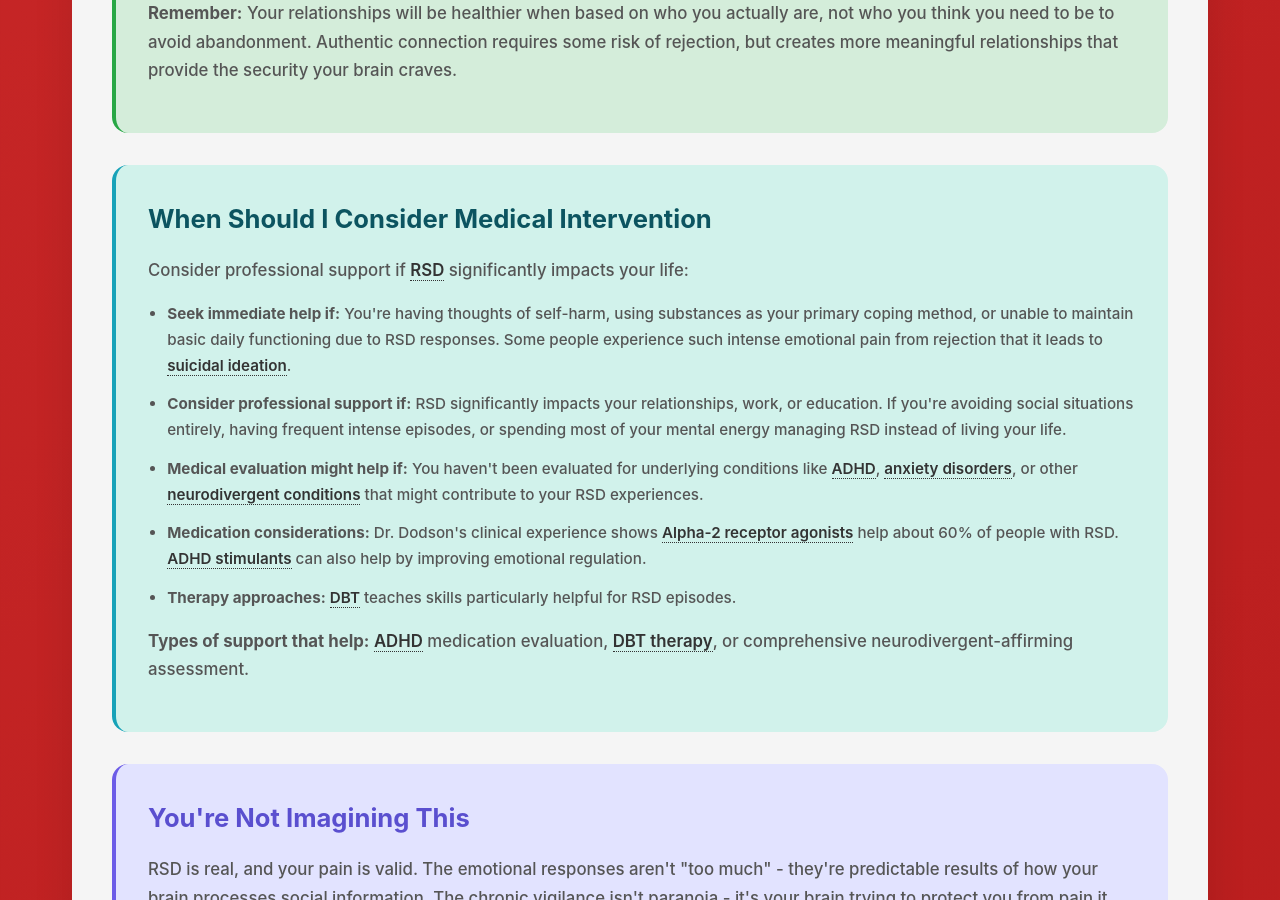
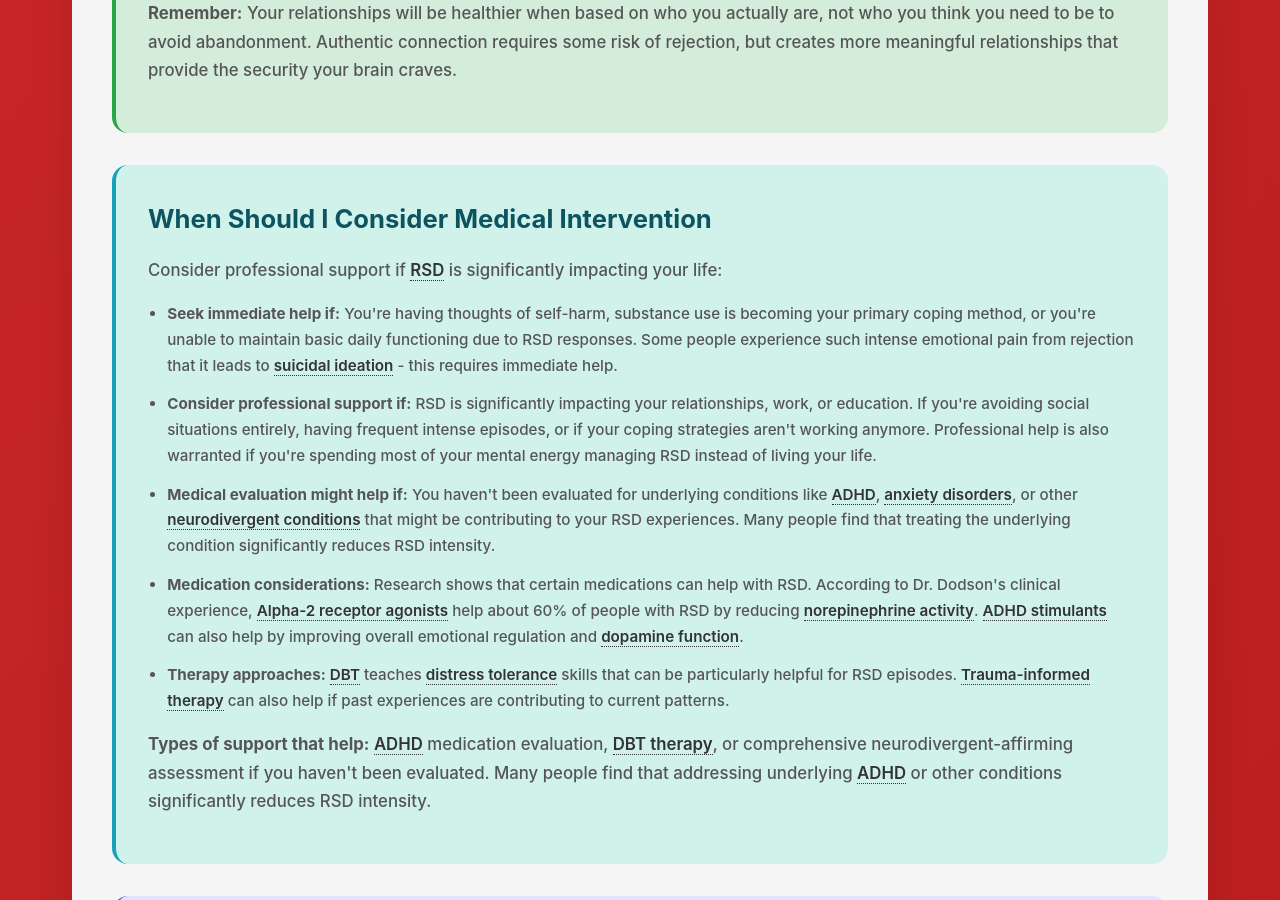
Before and after one commit to neurodivergent-survival-guide/neurodivergent-survival-guide, a Jekyll site: the page built from struggles/rejection-sensitive-dysphoria.html, in a window 1280 px wide and 900 px high, scrolled down 3697 px. Built offline with Jekyll 4.4.1, drawn with Linux system fonts in a browser that asks for light colours.

Commit message:
Update rejection-sensitive-dysphoria.html

```diff
--- a/struggles/rejection-sensitive-dysphoria.html
+++ b/struggles/rejection-sensitive-dysphoria.html
@@ -103,22 +103,22 @@ search_terms: ["so sensitive", "always sorry", "overthinking", "rejection hurts"
 
     <div class="medical-section">
         <h2 id="medical-intervention">When Should I Consider Medical Intervention</h2>
-        <p>Consider professional support if <a class="jargon">RSD<span class="tooltip">Rejection Sensitive Dysphoria - extreme emotional sensitivity to rejection or criticism</span></a> significantly impacts your life:</p>
+        <p>Consider professional support if <a class="jargon">RSD<span class="tooltip">Rejection Sensitive Dysphoria - extreme emotional sensitivity to rejection or criticism</span></a> is significantly impacting your life:</p>
 
         <ul>
-            <li><strong>Seek immediate help if:</strong> You're having thoughts of self-harm, using substances as your primary coping method, or unable to maintain basic daily functioning due to RSD responses. Some people experience such intense emotional pain from rejection that it leads to <a class="jargon">suicidal ideation<span class="tooltip">Thoughts about ending your life, which require immediate professional intervention</span></a>.</li>
+            <li><strong>Seek immediate help if:</strong> You're having thoughts of self-harm, substance use is becoming your primary coping method, or you're unable to maintain basic daily functioning due to RSD responses. Some people experience such intense emotional pain from rejection that it leads to <a class="jargon">suicidal ideation<span class="tooltip">Thoughts about ending your life, which require immediate professional intervention</span></a> - this requires immediate help.</li>
 
-            <li><strong>Consider professional support if:</strong> RSD significantly impacts your relationships, work, or education. If you're avoiding social situations entirely, having frequent intense episodes, or spending most of your mental energy managing RSD instead of living your life.</li>
+            <li><strong>Consider professional support if:</strong> RSD is significantly impacting your relationships, work, or education. If you're avoiding social situations entirely, having frequent intense episodes, or if your coping strategies aren't working anymore. Professional help is also warranted if you're spending most of your mental energy managing RSD instead of living your life.</li>
 
-            <li><strong>Medical evaluation might help if:</strong> You haven't been evaluated for underlying conditions like <a class="jargon">ADHD<span class="tooltip">Attention Deficit Hyperactivity Disorder - often includes emotional dysregulation as a core feature</span></a>, <a class="jargon">anxiety disorders<span class="tooltip">Mental health conditions involving excessive worry, fear, or avoidance</span></a>, or other <a class="jargon">neurodivergent conditions<span class="tooltip">Brain differences like autism, ADHD, or other neurological variations</span></a> that might contribute to your RSD experiences.</li>
+            <li><strong>Medical evaluation might help if:</strong> You haven't been evaluated for underlying conditions like <a class="jargon">ADHD<span class="tooltip">Attention Deficit Hyperactivity Disorder - often includes emotional dysregulation as a core feature</span></a>, <a class="jargon">anxiety disorders<span class="tooltip">Mental health conditions involving excessive worry, fear, or avoidance</span></a>, or other <a class="jargon">neurodivergent conditions<span class="tooltip">Brain differences like autism, ADHD, or other neurological variations</span></a> that might be contributing to your RSD experiences. Many people find that treating the underlying condition significantly reduces RSD intensity.</li>
 
-            <li><strong>Medication considerations:</strong> Dr. Dodson's clinical experience shows <a class="jargon">Alpha-2 receptor agonists<span class="tooltip">Blood pressure medications that can help with emotional regulation</span></a> help about 60% of people with RSD. <a class="jargon">ADHD stimulants<span class="tooltip">Medications that increase dopamine and norepinephrine to improve ADHD symptoms</span></a> can also help by improving emotional regulation.</li>
+            <li><strong>Medication considerations:</strong> Research shows that certain medications can help with RSD. According to Dr. Dodson's clinical experience, <a class="jargon">Alpha-2 receptor agonists<span class="tooltip">Blood pressure medications that can help with emotional regulation</span></a> help about 60% of people with RSD by reducing <a class="jargon">norepinephrine activity<span class="tooltip">Brain chemical activity that contributes to emotional arousal and threat detection</span></a>. <a class="jargon">ADHD stimulants<span class="tooltip">Medications that increase dopamine and norepinephrine to improve ADHD symptoms</span></a> can also help by improving overall emotional regulation and <a class="jargon">dopamine function<span class="tooltip">The brain's reward and motivation system that affects how we process social feedback</span></a>.</li>
 
-            <li><strong>Therapy approaches:</strong> <a class="jargon">DBT<span class="tooltip">Dialectical Behavior Therapy - therapy skills for managing intense emotions and improving relationships</span></a> teaches skills particularly helpful for RSD episodes.</li>
+            <li><strong>Therapy approaches:</strong> <a class="jargon">DBT<span class="tooltip">Dialectical Behavior Therapy - therapy skills for managing intense emotions and improving relationships</span></a> teaches <a class="jargon">distress tolerance<span class="tooltip">Skills for surviving emotional crises without making them worse</span></a> skills that can be particularly helpful for RSD episodes. <a class="jargon">Trauma-informed therapy<span class="tooltip">Therapy approaches that understand how past experiences of rejection or criticism contribute to current RSD</span></a> can also help if past experiences are contributing to current patterns.</li>
         </ul>
 
         <div class="highlight-box">
-            <p><strong>Types of support that help:</strong> <a class="jargon">ADHD<span class="tooltip">Attention Deficit Hyperactivity Disorder - often includes emotional dysregulation as a core feature</span></a> medication evaluation, <a class="jargon">DBT therapy<span class="tooltip">Dialectical Behavior Therapy - teaches specific skills for managing intense emotions and improving relationships</span></a>, or comprehensive neurodivergent-affirming assessment.</p>
+            <p><strong>Types of support that help:</strong> <a class="jargon">ADHD<span class="tooltip">Attention Deficit Hyperactivity Disorder - often includes emotional dysregulation as a core feature</span></a> medication evaluation, <a class="jargon">DBT therapy<span class="tooltip">Dialectical Behavior Therapy - teaches specific skills for managing intense emotions and improving relationships</span></a>, or comprehensive neurodivergent-affirming assessment if you haven't been evaluated. Many people find that addressing underlying <a class="jargon">ADHD<span class="tooltip">Attention Deficit Hyperactivity Disorder - often includes emotional dysregulation as a core feature</span></a> or other conditions significantly reduces RSD intensity.</p>
         </div>
     </div>
 
```
